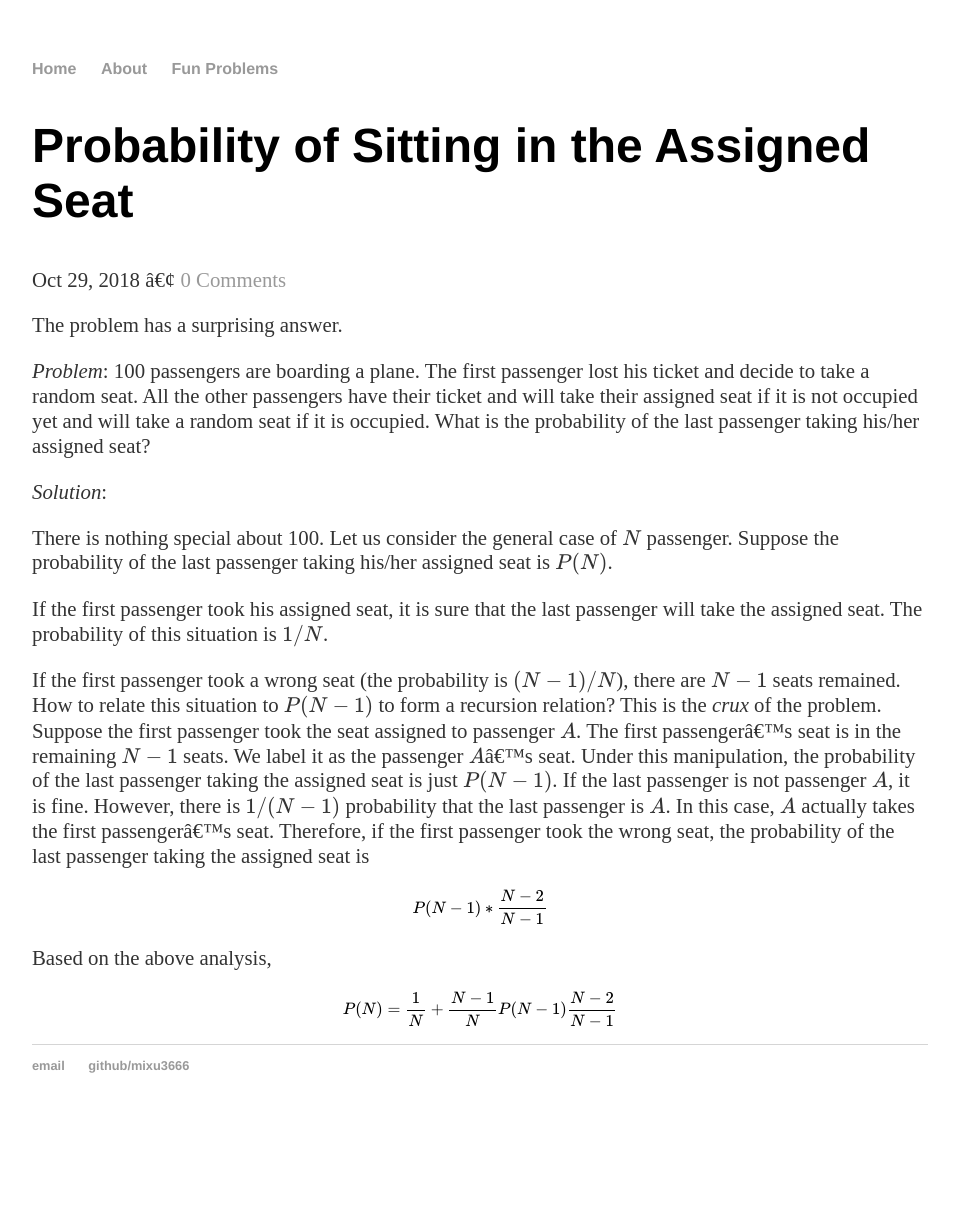
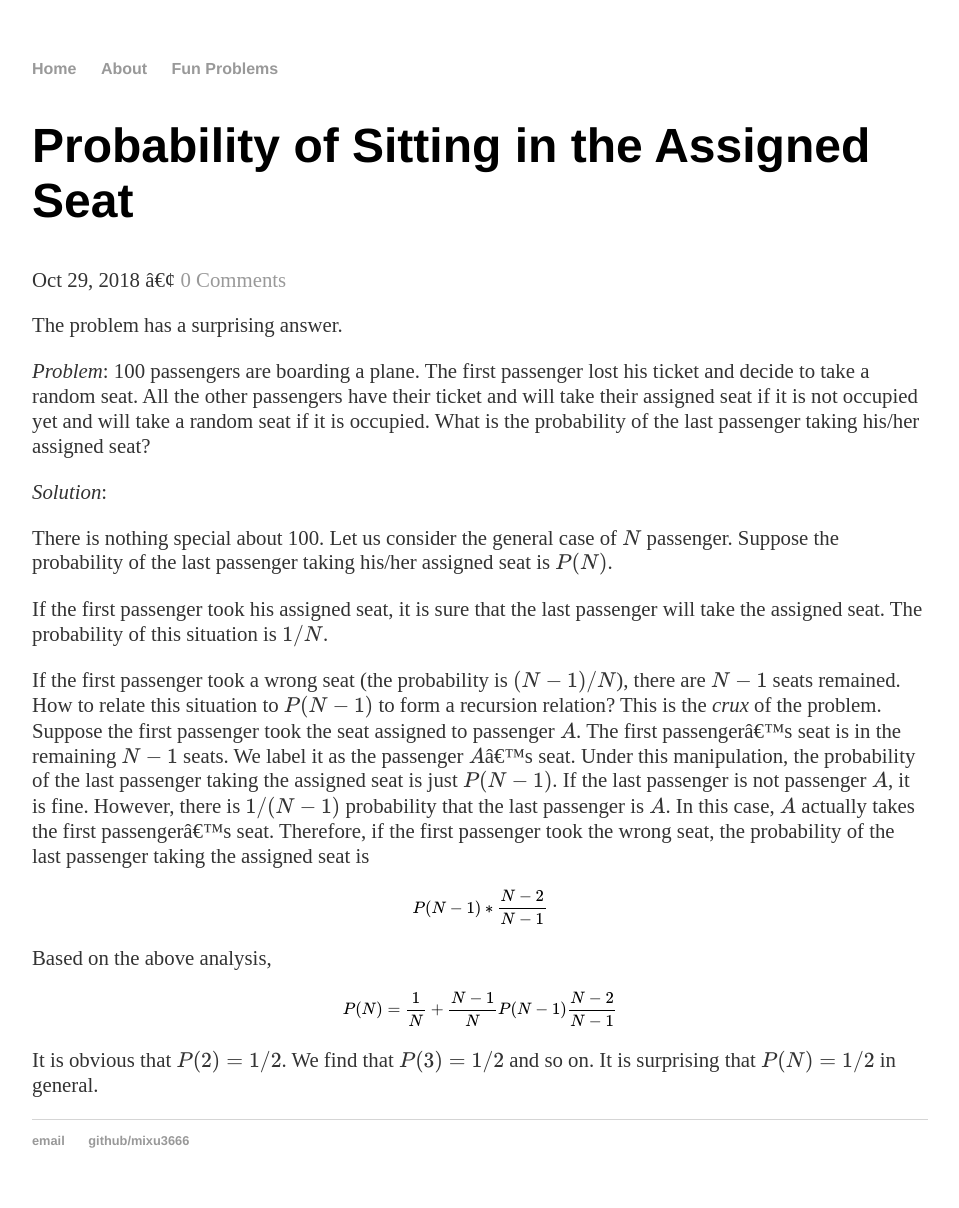
Before and after one commit to mixu3666/mixu3666.github.io, a Jekyll site: the page built from _posts/2018-10-31-Probability-of-Sitting-in-the-Assigned-Seat.md, in a window 1280 px wide. Shown: the whole page, without its empty margins (160-1119 px from the left). Built offline with Jekyll 4.4.1, drawn with Linux system fonts in a browser that asks for light colours; formulas are drawn with MathJax 3; a script that is not in the unit is left out; comment, search, counter and statistics services are not loaded; before the commit the page ends 1133 px from its top, so only the background shows below that.

Commit message:
Update 2018-10-31-Probability-of-Sitting-in-the-Assigned-Seat.md

```diff
--- a/_posts/2018-10-31-Probability-of-Sitting-in-the-Assigned-Seat.md
+++ b/_posts/2018-10-31-Probability-of-Sitting-in-the-Assigned-Seat.md
@@ -27,3 +27,5 @@ Based on the above analysis,
 $$
 P(N)=\frac{1}{N}+\frac{N-1}{N}P(N-1)\frac{N-2}{N-1}
 $$
+
+It is obvious that $P(2)=1/2$. We find that $P(3)=1/2$ and so on. It is surprising that $P(N)=1/2$ in general.
```
